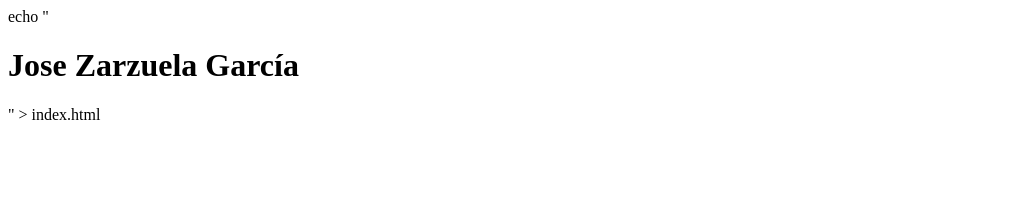
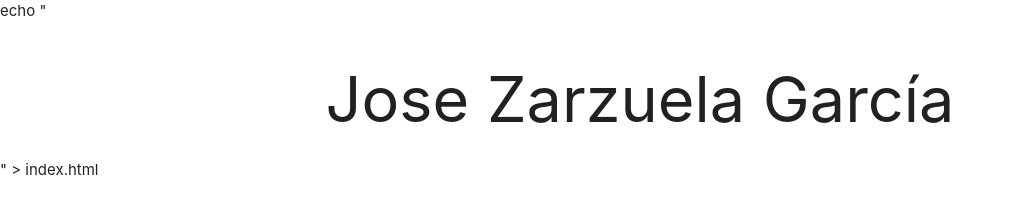
Before and after one commit to Josezg31/repositorio, a plain HTML site: page index.html in a window 1280 px wide. Shown: the whole page, without its empty margins (0-1013 px from the left). Drawn offline with nearby package versions, Linux system fonts and the light colour scheme.

Commit message:
Modificar index.html con MaterializeCSS

```diff
--- a/index.html
+++ b/index.html
@@ -2,8 +2,12 @@ echo "<!DOCTYPE html>
 <html>
 <head>
 	<title>Hola MUndo soy jose</title>
+	<link href='https://cndjs.cloudflare/ajax/libs/materialize/1.0.0/css/materialize.min.css' rel='stylesheet'>
 </head>
 <body>
-	<h1>Jose Zarzuela García</h1>
+	<div class='container'>
+		<h1 class='center-align'>Jose Zarzuela García</h1>
+	</div>
+	<script src='https://cdnjs.cloudflare/ajax/libs/materialize/1.0.0/js/materialize.min.js'></script>
 </body>
 </html>" > index.html
```
